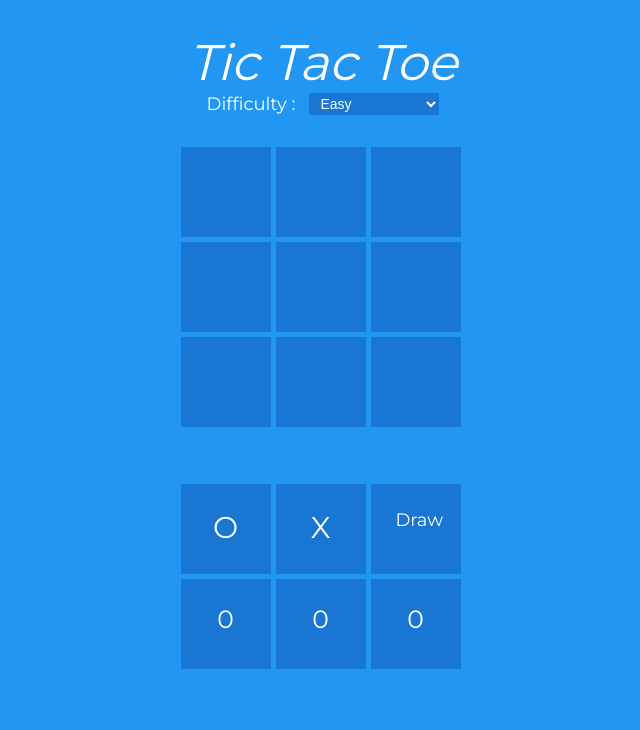
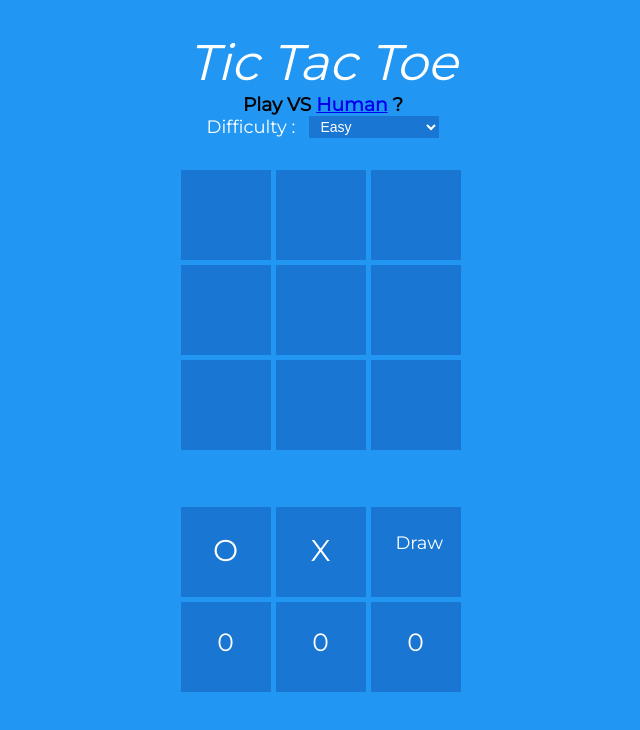
Before and after one commit to touristt/tic-tac-toe, a plain HTML site: page ai/index.html in a window 1280 px wide. Shown: the whole page, without its empty margins (317-957 px from the left). Drawn offline with Linux system fonts and the light colour scheme.

Commit message:
add change game option

```diff
--- a/ai/index.html
+++ b/ai/index.html
@@ -28,6 +28,7 @@
 <body>
 <div class="wrapper">
 	<h1><em>Tic Tac Toe</em></h1>
+	<h3 class="changeGame">Play VS <a href="../2p/">Human</a> ? </h3>
 	<div class="drop">
 		<p>Difficulty : &nbsp&nbsp</p>
 		<select onchange="newGame()">
```
